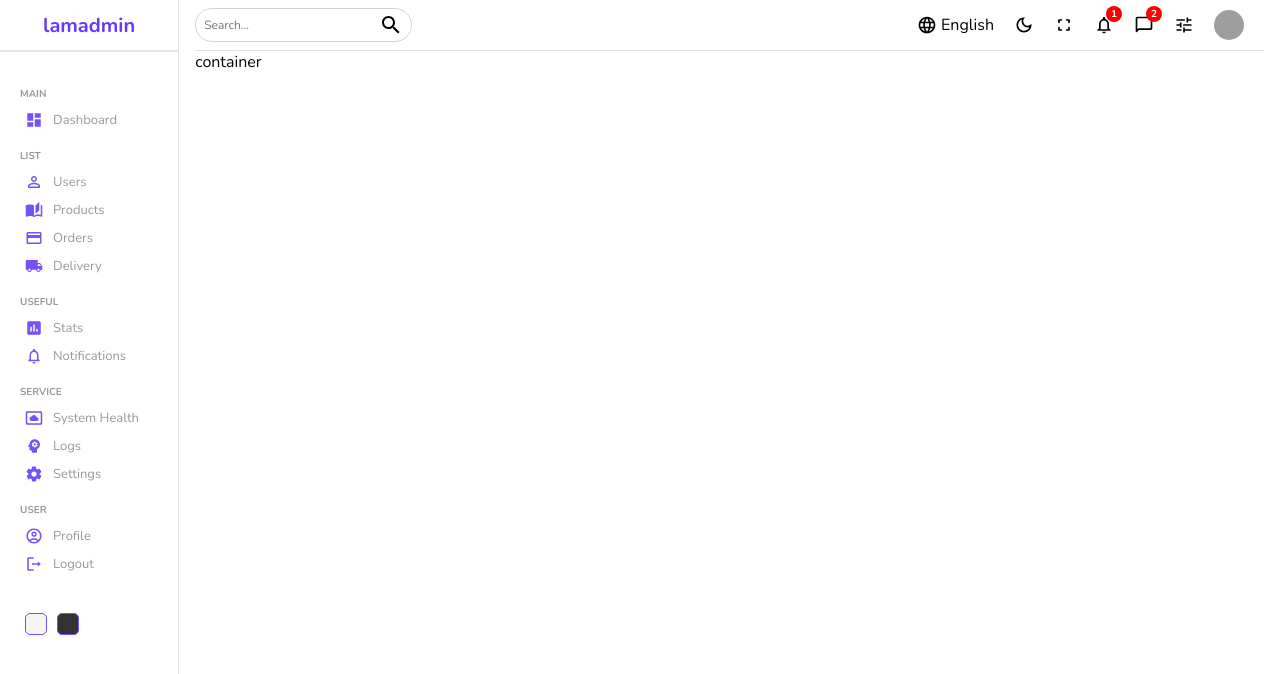
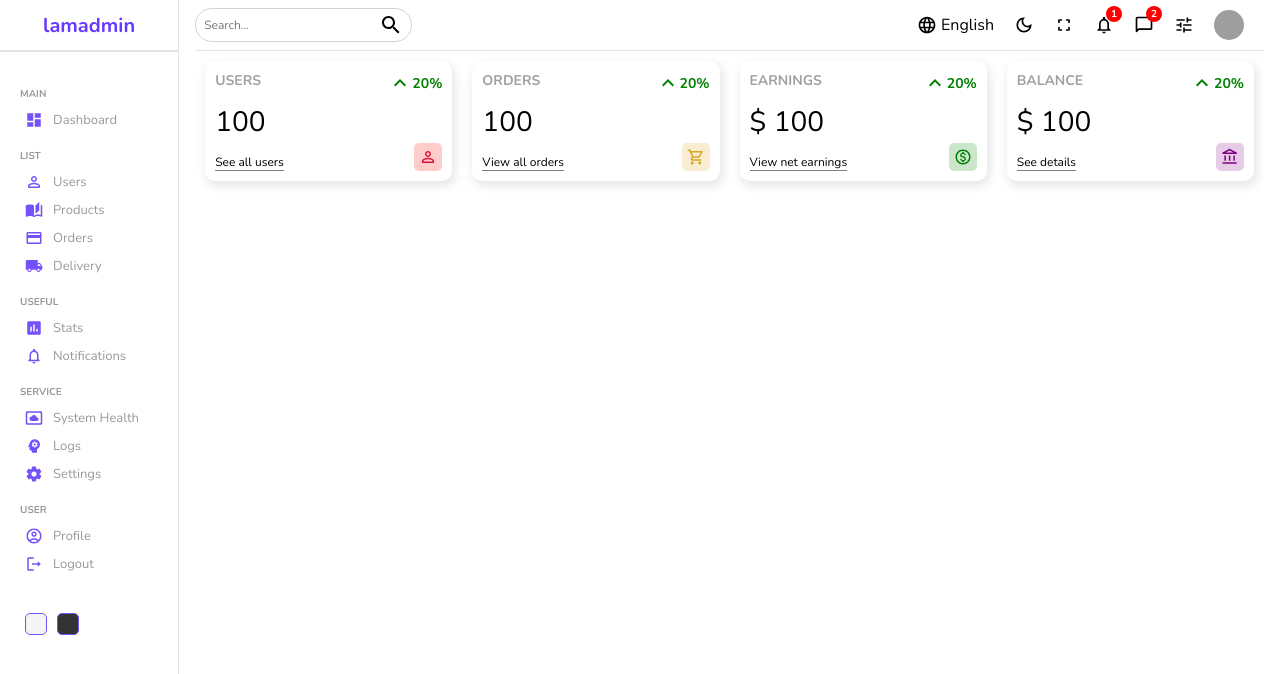
Before and after one commit to Havold/library-manager-web, a React (Create React App) app: page / in a window 1280 px wide. Shown: the top 674 px of the page. Built offline with nearby package versions, Linux system fonts and the light colour scheme; grey boxes are pictures that could not be loaded.

Commit message:
Create UI Widgets.

```diff
--- /dev/null
+++ b/src/components/widget/Widget.jsx
@@ -0,0 +1,94 @@
+import {
+    KeyboardArrowUp,
+    PersonOutline,
+    AccountBalanceOutlined,
+    ShoppingCartOutlined,
+    MonetizationOnOutlined,
+} from '@mui/icons-material';
+import './widget.scss';
+
+function Widget({ type }) {
+    let data = {};
+
+    // temporary
+    const amount = 100;
+    const diff = 20;
+
+    switch (type) {
+        case 'users':
+            data = {
+                title: 'USERS',
+                isMoney: false,
+                link: 'See all users',
+                icon: (
+                    <PersonOutline
+                        className="icon"
+                        style={{ color: 'crimson', backgroundColor: 'rgba(255, 0, 0, 0.2)' }}
+                    />
+                ),
+            };
+            break;
+        case 'orders':
+            data = {
+                title: 'ORDERS',
+                isMoney: false,
+                link: 'View all orders',
+                icon: (
+                    <ShoppingCartOutlined
+                        className="icon"
+                        style={{ color: 'goldenrod', backgroundColor: 'rgba(218, 165, 32, 0.2)' }}
+                    />
+                ),
+            };
+            break;
+        case 'earnings':
+            data = {
+                title: 'EARNINGS',
+                isMoney: true,
+                link: 'View net earnings',
+                icon: (
+                    <MonetizationOnOutlined
+                        className="icon"
+                        style={{ color: 'green', backgroundColor: 'rgba(0, 128,0,0.2)' }}
+                    />
+                ),
+            };
+            break;
+        case 'balance':
+            data = {
+                title: 'BALANCE',
+                isMoney: true,
+                link: 'See details',
+                icon: (
+                    <AccountBalanceOutlined
+                        className="icon"
+                        style={{ color: 'purple', backgroundColor: 'rgba(128,0,128,0.2)' }}
+                    />
+                ),
+            };
+            break;
+        default:
+            break;
+    }
+
+    return (
+        <div className="widget">
+            <div className="left">
+                <div className="title">{data.title}</div>
+                <div className="counter">
+                    {data.isMoney && '$'} {amount}
+                </div>
+                <div className="link">{data.link}</div>
+            </div>
+            <div className="right">
+                <div className="percentage positive">
+                    <KeyboardArrowUp />
+                    20%
+                </div>
+                {data.icon}
+            </div>
+        </div>
+    );
+}
+
+export default Widget;
--- /dev/null
+++ b/src/components/widget/widget.scss
@@ -0,0 +1,57 @@
+.widget {
+    display: flex;
+    flex: 1;
+    height: 100px;
+    padding: 10px;
+    justify-content: space-between;
+    -webkit-box-shadow: 2px 4px 10px 1px rgba(0, 0, 0, 0.47);
+    box-shadow: 2px 4px 10px 1px rgba(201, 201, 201, 0.47);
+    border-radius: 10px;
+
+    .left,
+    .right {
+        display: flex;
+        flex-direction: column;
+        justify-content: space-between;
+
+        .title {
+            font-size: 14px;
+            font-weight: bold;
+            color: rgb(160, 160, 160);
+        }
+
+        .counter {
+            font-size: 28px;
+            font-weight: 300;
+        }
+
+        .link {
+            width: max-content;
+            font-size: 12px;
+            border-bottom: 1px solid gray;
+        }
+
+        .percentage {
+            display: flex;
+            align-items: center;
+            font-size: 14px;
+            font-weight: bold;
+
+            &.positive {
+                color: green;
+            }
+
+            &.negative {
+                color: red;
+            }
+        }
+
+        .icon {
+            font-size: 18px;
+            padding: 5px;
+            // background-color: rgba(128, 0, 128, 0.541);
+            border-radius: 5px;
+            align-self: flex-end;
+        }
+    }
+}
--- a/src/pages/home/Home.jsx
+++ b/src/pages/home/Home.jsx
@@ -1,5 +1,6 @@
 import Navbar from '../../components/navbar/Navbar';
 import Sidebar from '../../components/sidebar/Sidebar';
+import Widget from '../../components/widget/Widget';
 import './home.scss';
 
 function Home() {
@@ -8,7 +9,12 @@
             <Sidebar />
             <div className="homeContainer">
                 <Navbar />
-                container
+                <div className="widgets">
+                    <Widget type="users" />
+                    <Widget type="orders" />
+                    <Widget type="earnings" />
+                    <Widget type="balance" />
+                </div>
             </div>
         </div>
     );
--- a/src/pages/home/home.scss
+++ b/src/pages/home/home.scss
@@ -3,5 +3,12 @@
     .homeContainer {
         padding: 0 16px;
         flex: 6;
+
+        .widgets {
+            display: flex;
+            padding: 10px;
+            gap: 20px;
+            // margin: 20px;
+        }
     }
 }
```
